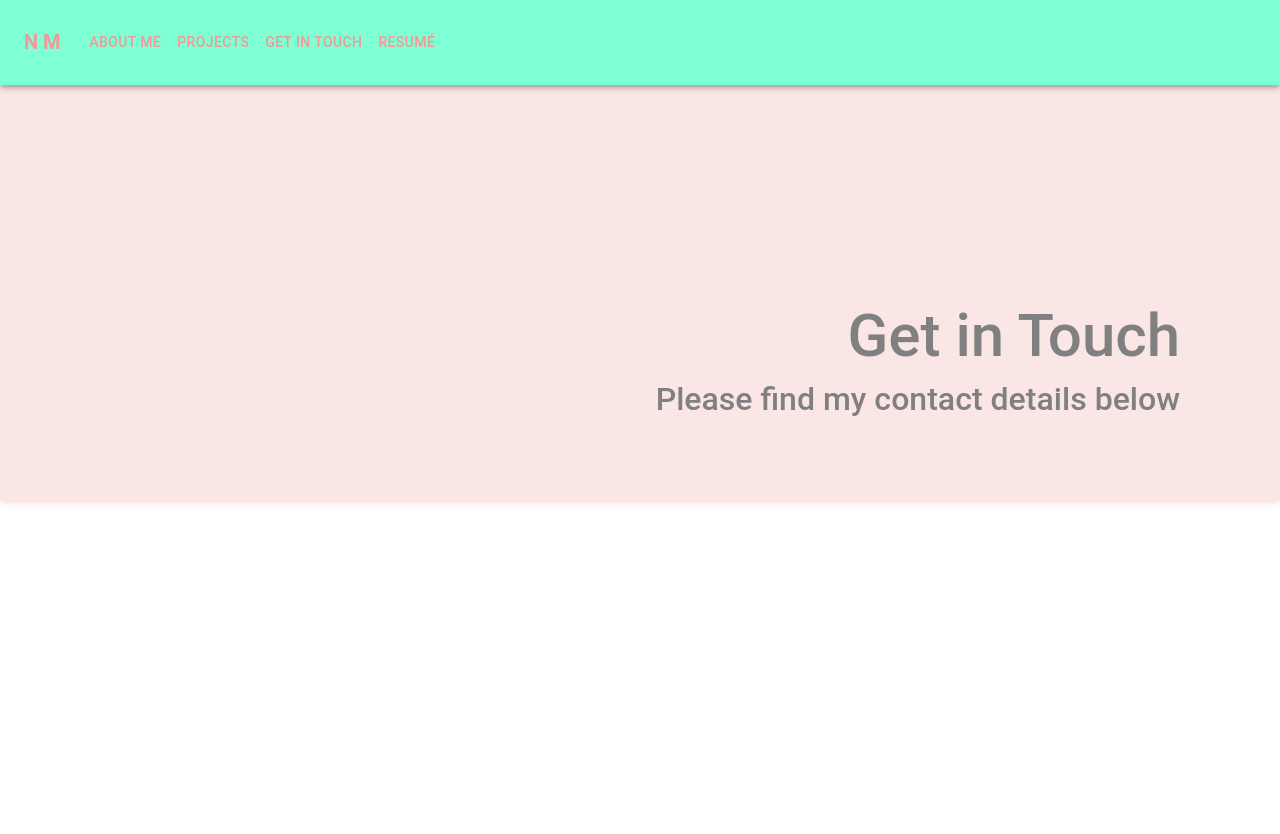
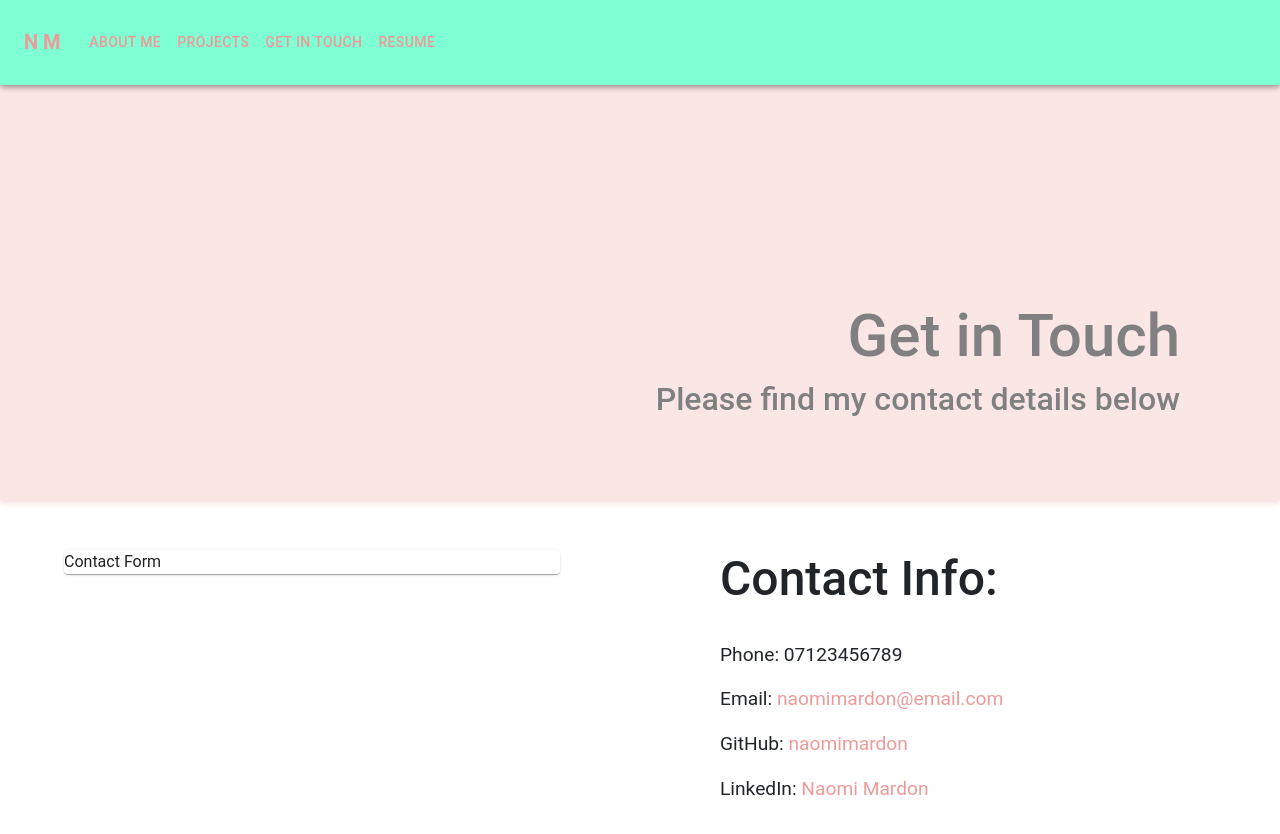
Before and after one commit to naomimardon/React-Portfolio, a React (Create React App) app: page /contact in a window 1280 px wide. Shown: the top 834 px of the page. Before the commit the page ends 800 px from the top, so only its background shows below. Built offline with nearby package versions, Linux system fonts and the light colour scheme.

Commit message:
added contact info section on contact page

```diff
--- /dev/null
+++ b/src/components/ContactForm/contactForm.js
@@ -0,0 +1,14 @@
+import React from "react";
+import Grid from "@mui/material/Grid";
+import Paper from "@mui/material/Paper";
+import './contactForm.css';
+
+const ContactForm = () => {
+    return (
+        <Grid item xs={4} sm={4} md={6}>
+            <Paper>Contact Form</Paper>
+        </Grid>
+    )
+}
+
+export default ContactForm;
--- /dev/null
+++ b/src/components/ContactInfo/contactInfo.css
@@ -0,0 +1,8 @@
+.contactInfo h4 {
+    font-size: 3rem;
+    padding-bottom: 25px;
+}
+
+.contactInfo p {
+    font-size: 1.2rem;
+}
--- /dev/null
+++ b/src/components/ContactInfo/contactInfo.js
@@ -0,0 +1,18 @@
+import React from "react";
+import { Link } from 'react-router-dom';
+import Grid from "@mui/material/Grid";
+import './contactInfo.css';
+
+const ContactInfo = () => {
+    return (
+        <Grid item xs={4} sm={4} md={6} className="contactInfo">
+            <h4>Contact Info:</h4>
+            <p>Phone: 07123456789</p>
+            <p>Email: <span><a href="mailto:naomimardon@email.com">naomimardon@email.com</a></span></p>
+            <p>GitHub: <span><Link to="https://github.com/naomimardon" target="_blank" end>naomimardon</Link></span></p>
+            <p>LinkedIn: <span><Link to="https://www.linkedin.com/in/naomi-mardon-79099455/" target="_blank" end>Naomi Mardon</Link></span></p>
+        </Grid>
+    )
+}
+
+export default ContactInfo;
--- a/src/components/Info/info.js
+++ b/src/components/Info/info.js
@@ -1,5 +1,5 @@
 import React from 'react';
-import { NavLink } from 'react-router-dom';
+import { Link } from 'react-router-dom';
 import Container from '@mui/material/Container';
 import Typography from '@mui/material/Typography';
 import Box from '@mui/material/Box';
@@ -25,7 +25,7 @@ const Info = () => {
               <p>I am currently enrolled in a Front-End Web Development Bootcamp, due to finish at the end of March 2023. During this rigorous and fast-paced course, I have learnt the practical and technical skills needed to build robust front-end web applications.</p>
               <p>I have gained proficiency in numerous technologies, including HTML, CSS, JavaScript, Node.js and React, and plan to build on these skills in the coming months.</p>
               <p>Please lake a look at the
-                <span><NavLink to="/projects" end> Projects page</NavLink></span> to view a selection of my work.
+                <span><Link to="/projects" end> Projects page</Link></span> to view a selection of my work.
               </p>
               <p>Having worked in fundraising for the past twelve years, leading teams to achieve excellence and consistently deliver growth, I believe that my skills and personality are well suited to a career in web development. I am highly organised with good problem-solving skills and the ability to manage a wide variety of projects at one time. I look forward to putting these skills to use as I continue on this journey!</p>
             </Typography>
--- a/src/components/Navbar/navbar.js
+++ b/src/components/Navbar/navbar.js
@@ -10,7 +10,7 @@ import MenuIcon from '@mui/icons-material/Menu';
 import Container from '@mui/material/Container';
 import Button from '@mui/material/Button';
 import MenuItem from '@mui/material/MenuItem';
-import NaomiMardonCV from '../../utils/NaomiMardonCV.pdf'
+import NaomiMardonCV from '../../utils/NaomiMardonCV.pdf';
 import './navbar.css';
 
 const Navbar = () => {
@@ -54,14 +54,14 @@ const Navbar = () => {
                             aria-label="account of current user"
                             aria-controls="menu-appbar"
                             aria-haspopup="true"
-                            onClick={handleOpenNavMenu}
+                            onClick={ handleOpenNavMenu }
                             color="inherit"
                         >
                             <MenuIcon />
                         </IconButton>
                         <Menu
                             id="menu-appbar"
-                            anchorEl={anchorElNav}
+                            anchorEl={ anchorElNav }
                             anchorOrigin={{
                                 vertical: 'bottom',
                                 horizontal: 'left',
@@ -71,13 +71,13 @@ const Navbar = () => {
                                 vertical: 'top',
                                 horizontal: 'left',
                             }}
-                            open={Boolean(anchorElNav)}
+                            open={ Boolean(anchorElNav) }
                             onClose={handleCloseNavMenu}
                             sx={{
                                 display: { xs: 'block', md: 'none' },
                             }}
                         >
-                            <MenuItem onClick={handleCloseNavMenu}>
+                            <MenuItem onClick={ handleCloseNavMenu }>
                                 <Typography textAlign="center">
                                     <NavLink
                                         to="/about"
@@ -87,7 +87,7 @@ const Navbar = () => {
                                     </NavLink>
                                 </Typography>
                             </MenuItem>
-                            <MenuItem onClick={handleCloseNavMenu}>
+                            <MenuItem onClick={ handleCloseNavMenu }>
                                 <Typography textAlign="center">
                                     <NavLink
                                         to="/projects"
@@ -97,7 +97,7 @@ const Navbar = () => {
                                     </NavLink>
                                 </Typography>
                             </MenuItem>
-                            <MenuItem onClick={handleCloseNavMenu}>
+                            <MenuItem onClick={ handleCloseNavMenu }>
                                 <Typography textAlign="center">
                                     <NavLink
                                         to="/contact"
@@ -107,14 +107,14 @@ const Navbar = () => {
                                     </NavLink>
                                 </Typography>
                             </MenuItem>
-                            <MenuItem onClick={handleCloseNavMenu}>
+                            <MenuItem onClick={ handleCloseNavMenu }>
                                 <Typography textAlign="center">
                                     <NavLink
-                                        to={NaomiMardonCV}
+                                        to={ NaomiMardonCV }
                                         target="_blank"
                                         end
                                     >
-                                        Resumé
+                                        Resume
                                     </NavLink>
                                 </Typography>
                             </MenuItem>
@@ -175,11 +175,11 @@ const Navbar = () => {
                             sx={{ my: 2, color: 'white', display: 'block' }}
                         >
                             <NavLink
-                                to={NaomiMardonCV}
+                                to={ NaomiMardonCV }
                                 target="_blank"
                                 end
                             >
-                                Resumé
+                                Resume
                             </NavLink>
                         </Button>
                     </Box>
--- a/src/pages/Contact.js
+++ b/src/pages/Contact.js
@@ -1,5 +1,10 @@
 import React from "react";
+import Container from "@mui/system/Container";
+import Box from '@mui/material/Box';
+import Grid from '@mui/material/Grid';
 import Hero from "../components/Hero/hero";
+import ContactForm from "../components/ContactForm/contactForm";
+import ContactInfo from "../components/ContactInfo/contactInfo";
 
 const Contact = () => {
     return (
@@ -8,6 +13,14 @@ const Contact = () => {
                 <h1>Get in Touch</h1>
                 <h2>Please find my contact details below</h2>
             </Hero>
+            <Container>
+                <Box sx={{ flexGrow: 1, paddingTop: "50px" }}>
+                    <Grid container spacing={20} columns={{ xs: 4, sm: 8, md: 12 }}>
+                        <ContactForm />
+                        <ContactInfo />
+                    </Grid>
+                </Box>
+            </Container>
         </div>
     );
 };
```
Also changed, not shown: src/pages/Resume.js (deleted, +0 -13 lines), src/components/ContactForm/contactForm.css (added), 1 other file (tests, documents, lock files or other folders).
